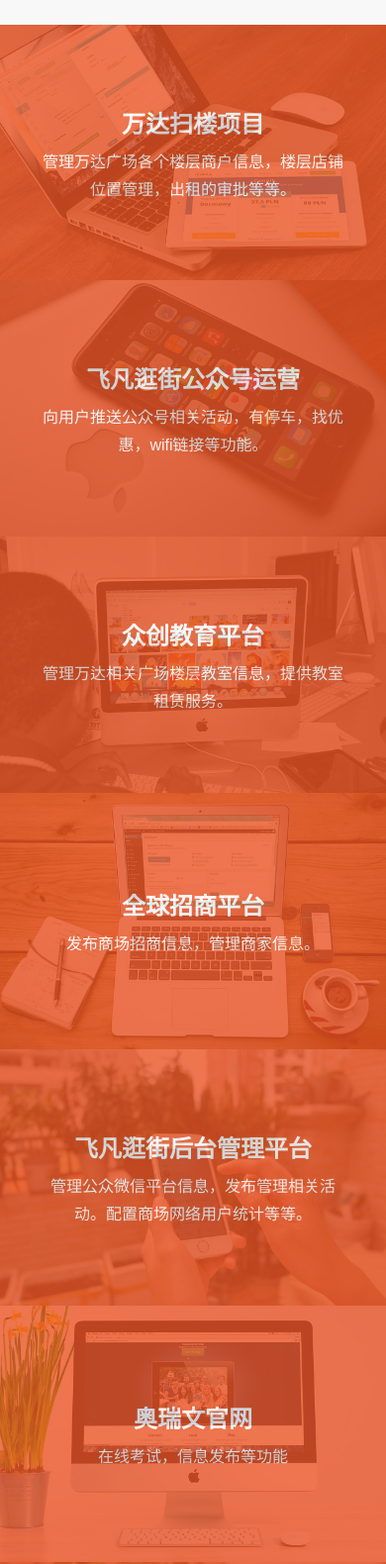
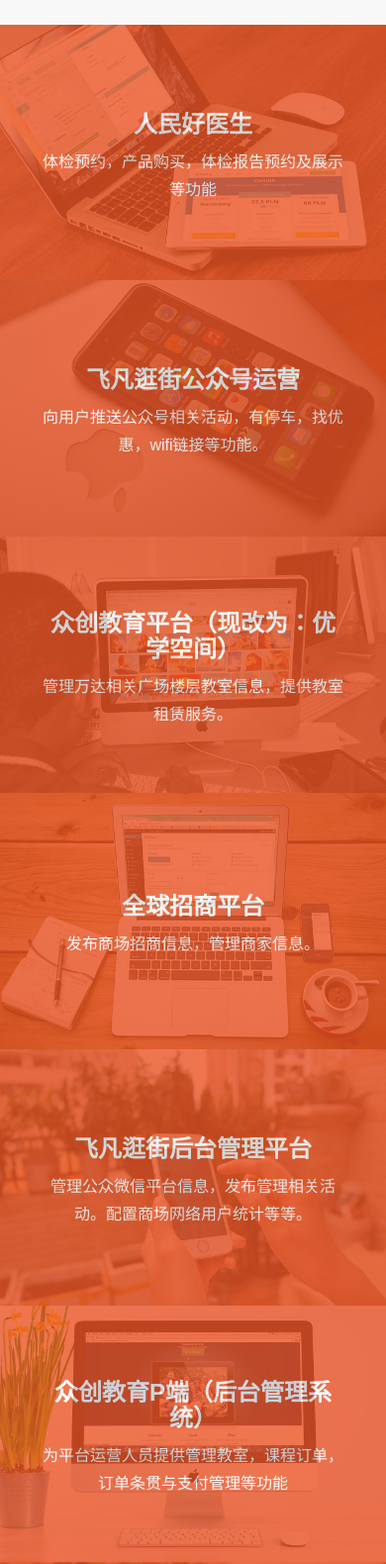
Before and after one commit to janus25/Personal-Resume, a plain HTML site: page index.html in a window 390 px wide. Shown: the part 2600-4180 px from the top of the page at 99% size. Drawn offline with Linux system fonts and the light colour scheme.

Commit message:
[Xiao qiang/my_personal]
modify:second edition
Edition:2th

```diff
--- a/HTML5.html
+++ b/index.html
@@ -117,12 +117,12 @@
 						</ul>
 						<div class="iso-box-section">
 							<div class="iso-box-wrapper col4-iso-box">
-								<div class="iso-box photoshop  col-md-3 col-sm-3 col-xs-12">
+								<div class="iso-box html  col-md-3 col-sm-3 col-xs-12">
 									<div class="portfolio-thumb">
 										<img src="images/portfolio-img1.jpg" class="fluid-img" alt="portfolio img">
 										<div class="portfolio-overlay">
-											<h3 class="portfolio-item-title">万达扫楼项目</h3>
-											<p>管理万达广场各个楼层商户信息，楼层店铺位置管理，出租的审批等等。</p>
+											<h3 class="portfolio-item-title">人民好医生</h3>
+											<p>体检预约，产品购买，体检报告预约及展示等功能</p>
 										</div>
 									</div>
 								</div>
@@ -139,7 +139,7 @@
 									<div class="portfolio-thumb">
 										<img src="images/portfolio-img3.jpg" class="fluid-img" alt="portfolio img">
 										<div class="portfolio-overlay">
-											<h3 class="portfolio-item-title">众创教育平台</h3>
+											<h3 class="portfolio-item-title">众创教育平台（现改为：优学空间）</h3>
 											<p>管理万达相关广场楼层教室信息，提供教室租赁服务。</p>
 										</div>
 									</div>
@@ -166,8 +166,8 @@
 									<div class="portfolio-thumb">
 										<img src="images/portfolio-img6.jpg" class="fluid-img" alt="portfolio img">
 										<div class="portfolio-overlay">
-											<h3 class="portfolio-item-title">奥瑞文官网</h3>
-											<p>在线考试，信息发布等功能</p>
+											<h3 class="portfolio-item-title">众创教育P端（后台管理系统）</h3>
+											<p>为平台运营人员提供管理教室，课程订单，订单条贯与支付管理等功能</p>
 										</div>
 									</div>
 								</div>
@@ -248,7 +248,8 @@
 					<p style="color:#fff;">熟练使用原生CSS、SASS、LESS、HTML、JS</p>
 					<p style="color:#fff;">熟练使用的样式UI框架bootstrap、vux等</p>
 					<p style="color:#fff;">熟练使用的JS框架vuejs，angularjs，Jquery</p>
-					<p style="color:#fff;">了解移动端的开发框架ionic、sui mobile以及swiper等</p>了解echarts、highcharts等组件
+					<p style="color:#fff;">了解移动端的开发框架ionic、sui mobile以及swiper等</p>
+					<p style="color:#fff;">了解echarts、highcharts等组件</p>
 					<p style="color:#fff;">擅长页面重构布局，清楚用户使用习惯，带来更好的页面交互体验</p>
 					<p style="color:#fff;">熟练使用 PhotoShop 切图，简单的图形制作，像素级重构，准确的还原设计</p>
 					<p style="color:#fff;">熟练掌握 HTML 标签，能写出语义合理，兼容性良好的页面文档结构, 使页面显示完美正常</p>
```
